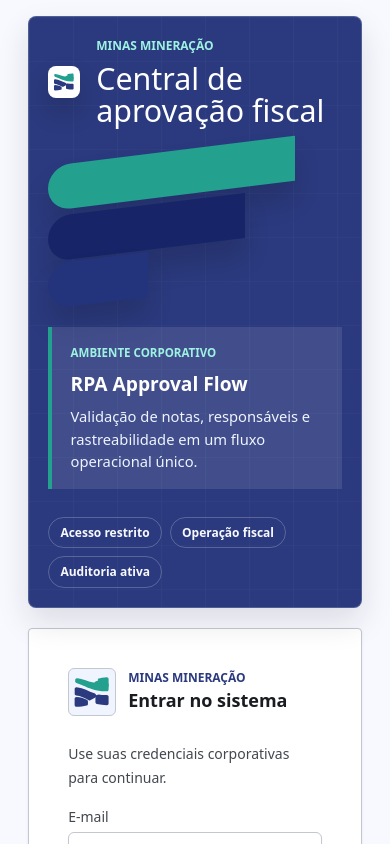
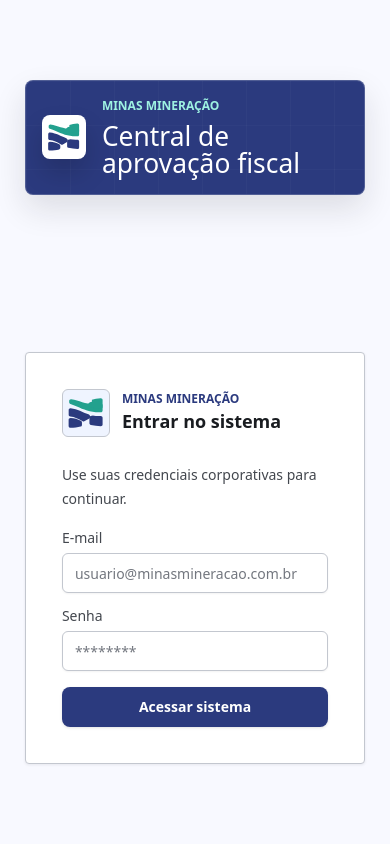
Before and after one commit to rpa-flow/rpa-approval-flow, a Next.js app: page /login in a window 390 px wide. Shown: the top 844 px of the page. Built offline with nearby package versions, Linux system fonts and the light colour scheme.

Commit message:
improve login view

```diff
--- a/src/app/globals.css
+++ b/src/app/globals.css
@@ -281,20 +281,20 @@ tbody tr:hover { background: var(--surface-container-low); }
 .ds-actions { display: flex; gap: 0.75rem; align-items: center; justify-content: flex-end; }
 
 .login-shell {
-  width: min(100% - clamp(1rem, 4vw, 2.5rem), 1280px);
+  width: min(100% - clamp(1rem, 4vw, 2.5rem), 1180px);
   min-height: 100svh;
   margin: 0 auto;
   display: grid;
-  grid-template-columns: minmax(0, 1fr) minmax(20rem, 28.75rem);
-  gap: 1.25rem;
-  padding: 1.25rem;
-  align-items: stretch;
+  grid-template-columns: minmax(0, .95fr) minmax(20rem, 27rem);
+  gap: 1rem;
+  padding: clamp(.75rem, 2vh, 1.5rem);
+  align-items: center;
 }
 .login-brand {
   position: relative;
-  min-height: 36rem;
+  min-height: min(31rem, calc(100svh - clamp(1.5rem, 4vh, 3rem)));
   overflow: hidden;
-  padding: 2.25rem;
+  padding: clamp(1.25rem, 2.2vw, 1.75rem);
   border: 1px solid rgba(255, 255, 255, .18);
   border-radius: 8px;
   background: var(--primary);
@@ -316,20 +316,20 @@ tbody tr:hover { background: var(--surface-container-low); }
   pointer-events: none;
 }
 .login-brand > * { position: relative; z-index: 1; }
-.login-brand h1 { margin: 0; max-width: 11ch; font-size: clamp(2rem, 4vw, 3.4rem); line-height: 1.05; color: #fff; letter-spacing: 0; }
-.login-brand p { margin: .9rem 0 0; line-height: 1.65; max-width: 52ch; color: #eff4ff; }
+.login-brand h1 { margin: 0; max-width: 13ch; font-size: clamp(1.9rem, 3.2vw, 2.8rem); line-height: 1.05; color: #fff; letter-spacing: 0; }
+.login-brand p { margin: .65rem 0 0; line-height: 1.55; max-width: 48ch; color: #eff4ff; }
 .login-brand-mark { display: flex; align-items: flex-start; gap: 1rem; }
-.login-brand-mark svg { border-radius: 8px; background: #fff; padding: .35rem; box-shadow: 0 14px 26px rgba(0, 0, 0, .16); }
+.login-brand-mark svg { width: 3.25rem; height: 3.25rem; border-radius: 8px; background: #fff; padding: .35rem; box-shadow: 0 14px 26px rgba(0, 0, 0, .16); }
 .login-brand-eyebrow { margin: 0 0 .45rem !important; font-size: .75rem; font-weight: 800; text-transform: uppercase; color: var(--secondary-soft) !important; }
 .login-strata {
   display: grid;
-  gap: .8rem;
-  width: min(100%, 38rem);
-  margin-block: 2.5rem;
+  gap: .55rem;
+  width: min(100%, 30rem);
+  margin-block: clamp(1rem, 3vh, 1.5rem);
 }
 .login-strata-layer {
   display: block;
-  height: clamp(3.2rem, 8vw, 5.4rem);
+  height: clamp(2rem, 5.2vw, 3.6rem);
   border-radius: 999px 14px 14px 999px;
   transform: skewY(-7deg);
   box-shadow: 0 18px 26px rgba(0, 0, 0, .14);
@@ -338,10 +338,10 @@ tbody tr:hover { background: var(--surface-container-low); }
 .login-strata-blue { width: 67%; background: #172568; }
 .login-strata-small { width: 34%; background: #23347c; }
 .login-context-panel {
-  width: min(100%, 28rem);
+  width: min(100%, 24rem);
   border-left: 4px solid var(--secondary);
   background: rgba(255, 255, 255, .1);
-  padding: 1rem 1.15rem;
+  padding: .75rem .9rem;
 }
 .login-context-label {
   margin: 0 0 .35rem !important;
@@ -361,26 +361,28 @@ tbody tr:hover { background: var(--surface-container-low); }
   display: flex;
   flex-wrap: wrap;
   gap: .5rem;
-  margin-top: 1.75rem;
+  margin-top: 1rem;
 }
 .login-brand-footer span {
   border: 1px solid rgba(255, 255, 255, .22);
   border-radius: 999px;
-  padding: .35rem .7rem;
+  padding: .3rem .6rem;
   color: #f8f9ff;
-  font-size: .75rem;
+  font-size: .7rem;
   font-weight: 700;
   white-space: nowrap;
 }
-.login-card { margin: auto 0; border-radius: 4px; border: 1px solid var(--line); background: var(--surface-container-lowest); padding: 1.8rem; box-shadow: 0 1px 3px rgba(25, 28, 32, .08); }
+.login-card { margin: auto 0; border-radius: 4px; border: 1px solid var(--line); background: var(--surface-container-lowest); padding: 1.5rem; box-shadow: 0 1px 3px rgba(25, 28, 32, .08); }
 .login-card h2 { margin: 0; font-size: 1.55rem; letter-spacing: 0; }
 .login-card .form-grid { margin-top: 1.1rem; gap: .9rem; grid-template-columns: 1fr; }
 .login-error { margin-top: .8rem; border-radius: 8px; background: #fff1f0; color: var(--danger); font-weight: 700; font-size: .9rem; padding: .75rem; }
 
 @media (max-width: 1024px) {
   .settings-grid { grid-template-columns: 1fr; }
-  .login-shell { grid-template-columns: 1fr; padding-block: 1rem; }
-  .login-brand { min-height: 28rem; padding: 1.6rem; }
+  .login-shell { grid-template-columns: 1fr; gap: .85rem; padding-block: .85rem; }
+  .login-brand { min-height: auto; padding: 1.15rem; }
+  .login-strata, .login-brand-footer { display: none; }
+  .login-context-panel { margin-top: .9rem; width: 100%; }
   .login-card { margin: 0; }
 }
 @media (max-width: 900px) {
@@ -392,12 +394,13 @@ tbody tr:hover { background: var(--surface-container-low); }
   .card { border-radius: 4px; padding: .9rem; }
   .section-header, .ds-actions { align-items: stretch; }
   .btn-primary, .btn-secondary, .button-secondary, button[type="submit"] { width: 100%; }
-  .login-brand { min-height: auto; border-radius: 8px; padding: 1.2rem; }
-  .login-brand h1 { max-width: 100%; font-size: 1.9rem; }
+  .login-shell { width: min(100% - 1rem, 28rem); padding-block: .5rem; }
+  .login-brand { border-radius: 8px; padding: 1rem; }
+  .login-brand h1 { max-width: 100%; font-size: 1.65rem; }
   .login-brand-mark { align-items: center; }
-  .login-strata { margin-block: 1.5rem; gap: .55rem; }
-  .login-strata-layer { height: 2.8rem; }
-  .login-card { border-radius: 4px; padding: 1.2rem; }
+  .login-brand-mark svg { width: 2.75rem; height: 2.75rem; }
+  .login-context-panel { display: none; }
+  .login-card { border-radius: 4px; padding: 1rem; }
   .form-actions { justify-content: stretch; }
   .form-actions > * { flex: 1 1 auto; }
 }
```
